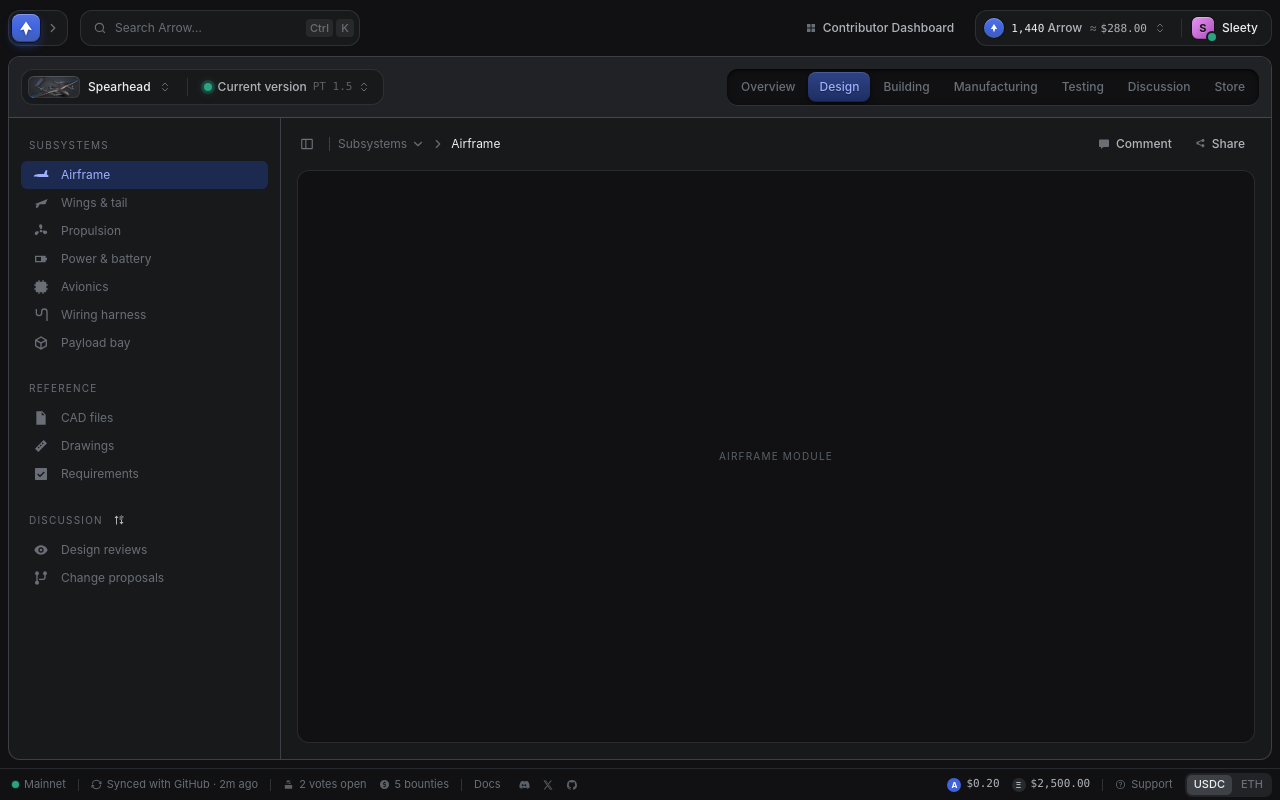
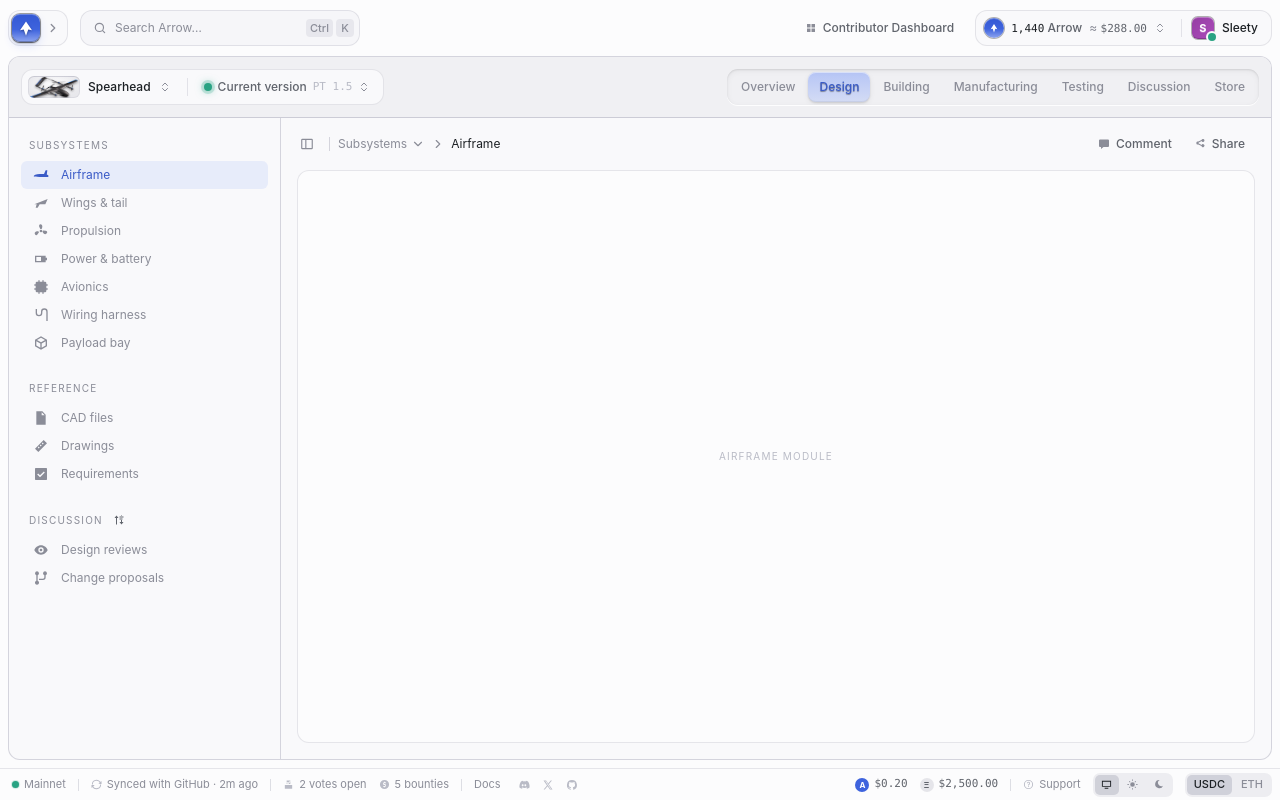
Before and after one commit to Arrow-air/arrow-superapp, a Vue app in the folder prototypes/app-frame/: page /#/spearhead/design/airframe in a window 1280 px wide. Built offline with nearby package versions, Linux system fonts and the light colour scheme.

Commit message:
app-frame: light theme on Radix light scales, system/light/dark switch in the footer

```diff
--- a/prototypes/app-frame/index.html
+++ b/prototypes/app-frame/index.html
@@ -4,6 +4,11 @@
     <meta charset="UTF-8" />
     <meta name="viewport" content="width=device-width, initial-scale=1.0" />
     <title>Arrow</title>
+    <script>
+      // Apply the saved theme before first paint so there's no flash.
+      try { document.documentElement.dataset.theme = localStorage.getItem('arrow.theme') || 'system'; }
+      catch { document.documentElement.dataset.theme = 'system'; }
+    </script>
   </head>
   <body>
     <div id="app"></div>
--- a/prototypes/app-frame/src/frame/AppFooter.vue
+++ b/prototypes/app-frame/src/frame/AppFooter.vue
@@ -2,6 +2,14 @@
 import Icon from './Icon.vue';
 import { dao, formatMoney, network, quote, quoteValue, sync, type Quote, USDC_PER_ETH } from './account';
 import { socials } from './links';
+import { theme, type Theme } from './theme';
+import type { IconName } from './icons';
+
+const themes: { id: Theme; label: string; icon: IconName }[] = [
+  { id: 'system', label: 'System', icon: 'monitor' },
+  { id: 'light', label: 'Light', icon: 'sun' },
+  { id: 'dark', label: 'Dark', icon: 'moon' },
+];
 
 // The status bar pinned to the bottom, after OpenSea's footer: network and
 // sync state and live DAO activity on the left; prices, support and the
@@ -44,6 +52,18 @@ const SITE = 'https://arrowair.com';
       </span>
       <span class="sep hide-sm" aria-hidden="true"></span>
       <a class="stat link hide-sm" href="https://discord.com/invite/arrow" target="_blank" rel="noopener"><Icon name="help" :size="11" /> Support</a>
+      <div class="seg icons" role="radiogroup" aria-label="Theme">
+        <button
+          v-for="t in themes"
+          :key="t.id"
+          type="button"
+          role="radio"
+          :aria-checked="theme === t.id"
+          :aria-label="t.label"
+          :title="t.label"
+          @click="theme = t.id"
+        ><Icon :name="t.icon" :size="11" /></button>
+      </div>
       <div class="seg" role="radiogroup" aria-label="Show values in">
         <button
           v-for="q in (['USDC', 'ETH'] as Quote[])"
@@ -149,6 +169,8 @@ const SITE = 'https://arrowair.com';
 }
 .seg button:hover { color: var(--fg-2); }
 .seg button[aria-checked='true'] { background: var(--slate-a5); color: var(--fg); }
+.seg.icons button { width: 24px; padding: 0; display: grid; place-items: center; }
+.seg.icons button :deep(svg) { color: inherit; }
 .link:focus-visible, .socials a:focus-visible, .seg button:focus-visible { outline: none; box-shadow: 0 0 0 2px var(--focus-ring); border-radius: 5px; }
 
 @media (max-width: 1279px) { .hide-md { display: none; } }
--- a/prototypes/app-frame/src/frame/icons.ts
+++ b/prototypes/app-frame/src/frame/icons.ts
@@ -61,6 +61,9 @@ export const icons = {
   'sync': 'M12 4a8 8 0 0 1 7.4 5H17v2h6V5h-2v2.3A10 10 0 0 0 2 12h2a8 8 0 0 1 8-8Zm8 8a8 8 0 0 1-15.4 3H7v-2H1v6h2v-2.3A10 10 0 0 0 22 12Z',
   'vote': 'M4 13h16v8H4Zm4-10h8v8H8Zm1.3 3.7L11 8.4l3.7-3.7 1.4 1.4-5.1 5.1-3.1-3.1Z',
   'help': 'M12 2a10 10 0 1 1 0 20 10 10 0 0 1 0-20Zm0 2a8 8 0 1 0 0 16 8 8 0 0 0 0-16Zm-1 11h2v2h-2Zm1-9a3.5 3.5 0 0 1 1.8 6.5c-.6.4-.8.7-.8 1.5h-2c0-1.6.6-2.4 1.7-3.1A1.5 1.5 0 1 0 10.5 9.5h-2A3.5 3.5 0 0 1 12 6Z',
+  sun: 'M12 7a5 5 0 1 1 0 10 5 5 0 0 1 0-10Zm-1-6h2v3h-2Zm0 19h2v3h-2ZM1 11h3v2H1Zm19 0h3v2h-3ZM4.2 5.6l1.4-1.4 2.1 2.1-1.4 1.4Zm12.1 12.1 1.4-1.4 2.1 2.1-1.4 1.4ZM4.2 18.4l2.1-2.1 1.4 1.4-2.1 2.1Zm12.1-12.1 2.1-2.1 1.4 1.4-2.1 2.1Z',
+  moon: 'M14.5 2A9 9 0 1 0 22 14.5 7 7 0 0 1 14.5 2Z',
+  monitor: 'M2 4h20v13H2Zm2 2v9h16V6ZM8 19h8v2H8Z',
 } as const;
 
 export type IconName = keyof typeof icons;
--- /dev/null
+++ b/prototypes/app-frame/src/frame/theme.ts
@@ -0,0 +1,17 @@
+import { ref, watch } from 'vue';
+
+// Colour theme: follow the OS, or force light or dark. Stored per viewer and
+// applied as data-theme on <html>; index.html applies it before first paint.
+export type Theme = 'system' | 'light' | 'dark';
+const KEY = 'arrow.theme';
+const read = (): Theme => {
+  try {
+    const t = localStorage.getItem(KEY);
+    return t === 'light' || t === 'dark' ? t : 'system';
+  } catch { return 'system'; }
+};
+export const theme = ref<Theme>(read());
+watch(theme, (t) => {
+  document.documentElement.dataset.theme = t;
+  try { localStorage.setItem(KEY, t); } catch { /* storage unavailable */ }
+}, { immediate: true });
--- a/prototypes/app-frame/src/styles/tokens.css
+++ b/prototypes/app-frame/src/styles/tokens.css
@@ -3,7 +3,8 @@
    links and the active state, Jade for success, Sky and Amber for
    version status, Plum for the avatar, Red for
    errors. Components only read the semantic tokens at the bottom, so
-   restyling happens in this file only. The concept is dark-only for now. */
+   restyling happens in this file only. Dark is the default; the light theme
+   is at the bottom of this file. */
 
 :root {
   color-scheme: dark;
@@ -83,7 +84,7 @@
     0 0 0 1px rgb(0 0 0 / 0.35),
     0 1px 2px rgb(0 0 0 / 0.5),
     0 4px 10px var(--indigo-a4);
-  --brand-fg: var(--slate-12);
+  --brand-fg: #ffffff;
   /* Surfaces and text on solid brand blue (the Arrow drawer). */
   --brand-panel: var(--indigo-9);
   --on-brand: #ffffff;
@@ -179,3 +180,112 @@
 @media (max-width: 767px) {
   :root { --gutter: 16px; --frame-inset: 0px; }
 }
+
+/* Light theme: the same semantic tokens, pointed at Radix's light scales.
+   Applied when the viewer picks Light, or picks System on a light OS. */
+:root[data-theme='light'] {
+  color-scheme: light;
+  --slate-1: #fcfcfd; --slate-2: #f9f9fb; --slate-3: #f0f0f3; --slate-4: #e8e8ec;
+  --slate-5: #e0e1e6; --slate-6: #d9d9e0; --slate-7: #cdced6; --slate-8: #b9bbc6;
+  --slate-9: #8b8d98; --slate-10: #80838d; --slate-11: #60646c; --slate-12: #1c2024;
+  --slate-a1: #00005503; --slate-a2: #00005506; --slate-a3: #0000330f; --slate-a4: #00002d17;
+  --slate-a5: #0009321f; --slate-a6: #00002f26; --slate-a7: #00062e32; --slate-a8: #00083046;
+  --slate-a9: #00051d74; --slate-a10: #00071b7f; --slate-a11: #0007149f; --slate-a12: #000509e3;
+  --indigo-1: #fdfdfe; --indigo-2: #f7f9ff; --indigo-3: #edf2fe; --indigo-4: #e1e9ff;
+  --indigo-5: #d2deff; --indigo-6: #c1d0ff; --indigo-7: #abbdf9; --indigo-8: #8da4ef;
+  --indigo-9: #3e63dd; --indigo-10: #3358d4; --indigo-11: #3a5bc7; --indigo-12: #1f2d5c;
+  --indigo-a1: #00008002; --indigo-a2: #0040ff08; --indigo-a3: #0047f112; --indigo-a4: #0044ff1e;
+  --indigo-a5: #0044ff2d; --indigo-a6: #003eff3e; --indigo-a7: #0037ed54; --indigo-a8: #0034dc72;
+  --indigo-a9: #0031d2c1; --indigo-a10: #002ec9cc; --indigo-a11: #002bb7c5; --indigo-a12: #001046e0;
+  --jade-1: #fbfefd; --jade-2: #f4fbf7; --jade-3: #e6f7ed; --jade-4: #d6f1e3;
+  --jade-5: #c3e9d7; --jade-6: #acdec8; --jade-7: #8bceb6; --jade-8: #56ba9f;
+  --jade-9: #29a383; --jade-10: #26997b; --jade-11: #208368; --jade-12: #1d3b31;
+  --jade-a1: #00c08004; --jade-a2: #00a3460b; --jade-a3: #00ae4819; --jade-a4: #00a85129;
+  --jade-a5: #00a2553c; --jade-a6: #009a5753; --jade-a7: #00945f74; --jade-a8: #00976ea9;
+  --jade-a9: #00916bd6; --jade-a10: #008764d9; --jade-a11: #007152df; --jade-a12: #002217e2;
+  --plum-1: #fefcff; --plum-2: #fdf7fd; --plum-3: #fbebfb; --plum-4: #f7def8;
+  --plum-5: #f2d1f3; --plum-6: #e9c2ec; --plum-7: #deade3; --plum-8: #cf91d8;
+  --plum-9: #ab4aba; --plum-10: #a144af; --plum-11: #953ea3; --plum-12: #53195d;
+  --red-1: #fffcfc; --red-2: #fff7f7; --red-3: #feebec; --red-4: #ffdbdc;
+  --red-5: #ffcdce; --red-6: #fdbdbe; --red-7: #f4a9aa; --red-8: #eb8e90;
+  --red-9: #e5484d; --red-10: #dc3e42; --red-11: #ce2c31; --red-12: #641723;
+  --red-a1: #ff000003; --red-a2: #ff000008; --red-a3: #f3000d14; --red-a4: #ff000824;
+  --red-a5: #ff000632; --red-a6: #f8000442; --red-a7: #df000356; --red-a8: #d2000571;
+  --red-a9: #db0007b7; --red-a10: #d10005c1; --red-a11: #c40006d3; --red-a12: #55000de8;
+  --amber-1: #fefdfb; --amber-2: #fefbe9; --amber-3: #fff7c2; --amber-4: #ffee9c;
+  --amber-5: #fbe577; --amber-6: #f3d673; --amber-7: #e9c162; --amber-8: #e2a336;
+  --amber-9: #ffc53d; --amber-10: #ffba18; --amber-11: #ab6400; --amber-12: #4f3422;
+  --sky-1: #f9feff; --sky-2: #f1fafd; --sky-3: #e1f6fd; --sky-4: #d1f0fa;
+  --sky-5: #bee7f5; --sky-6: #a9daed; --sky-7: #8dcae3; --sky-8: #60b3d7;
+  --sky-9: #7ce2fe; --sky-10: #74daf8; --sky-11: #00749e; --sky-12: #1d3e56;
+
+  /* Light-specific tuning: softer shadows and depth, a light pool behind renders. */
+  --overlay: rgb(0 0 0 / 0.28);
+  --shadow: 0 12px 32px rgb(0 0 0 / 0.14);
+  --thumb-bg: radial-gradient(ellipse at 50% 40%, #ffffff, var(--slate-4) 75%);
+  --tabs-track: var(--slate-3);
+  --tabs-track-shadow:
+    inset 0 1px 2px rgb(0 0 0 / 0.1),
+    inset 0 2px 6px rgb(0 0 0 / 0.05),
+    0 1px 0 rgb(255 255 255 / 0.9);
+  --tabs-indicator-shadow:
+    inset 0 1px 0 rgb(255 255 255 / 0.5),
+    inset 0 -1px 0 rgb(0 0 0 / 0.06),
+    0 1px 2px rgb(0 0 0 / 0.12),
+    0 2px 6px rgb(0 0 0 / 0.06);
+  --status-upcoming: var(--sky-11);
+}
+@media (prefers-color-scheme: light) {
+  :root[data-theme='system'] {
+    color-scheme: light;
+    --slate-1: #fcfcfd; --slate-2: #f9f9fb; --slate-3: #f0f0f3; --slate-4: #e8e8ec;
+    --slate-5: #e0e1e6; --slate-6: #d9d9e0; --slate-7: #cdced6; --slate-8: #b9bbc6;
+    --slate-9: #8b8d98; --slate-10: #80838d; --slate-11: #60646c; --slate-12: #1c2024;
+    --slate-a1: #00005503; --slate-a2: #00005506; --slate-a3: #0000330f; --slate-a4: #00002d17;
+    --slate-a5: #0009321f; --slate-a6: #00002f26; --slate-a7: #00062e32; --slate-a8: #00083046;
+    --slate-a9: #00051d74; --slate-a10: #00071b7f; --slate-a11: #0007149f; --slate-a12: #000509e3;
+    --indigo-1: #fdfdfe; --indigo-2: #f7f9ff; --indigo-3: #edf2fe; --indigo-4: #e1e9ff;
+    --indigo-5: #d2deff; --indigo-6: #c1d0ff; --indigo-7: #abbdf9; --indigo-8: #8da4ef;
+    --indigo-9: #3e63dd; --indigo-10: #3358d4; --indigo-11: #3a5bc7; --indigo-12: #1f2d5c;
+    --indigo-a1: #00008002; --indigo-a2: #0040ff08; --indigo-a3: #0047f112; --indigo-a4: #0044ff1e;
+    --indigo-a5: #0044ff2d; --indigo-a6: #003eff3e; --indigo-a7: #0037ed54; --indigo-a8: #0034dc72;
+    --indigo-a9: #0031d2c1; --indigo-a10: #002ec9cc; --indigo-a11: #002bb7c5; --indigo-a12: #001046e0;
+    --jade-1: #fbfefd; --jade-2: #f4fbf7; --jade-3: #e6f7ed; --jade-4: #d6f1e3;
+    --jade-5: #c3e9d7; --jade-6: #acdec8; --jade-7: #8bceb6; --jade-8: #56ba9f;
+    --jade-9: #29a383; --jade-10: #26997b; --jade-11: #208368; --jade-12: #1d3b31;
+    --jade-a1: #00c08004; --jade-a2: #00a3460b; --jade-a3: #00ae4819; --jade-a4: #00a85129;
+    --jade-a5: #00a2553c; --jade-a6: #009a5753; --jade-a7: #00945f74; --jade-a8: #00976ea9;
+    --jade-a9: #00916bd6; --jade-a10: #008764d9; --jade-a11: #007152df; --jade-a12: #002217e2;
+    --plum-1: #fefcff; --plum-2: #fdf7fd; --plum-3: #fbebfb; --plum-4: #f7def8;
+    --plum-5: #f2d1f3; --plum-6: #e9c2ec; --plum-7: #deade3; --plum-8: #cf91d8;
+    --plum-9: #ab4aba; --plum-10: #a144af; --plum-11: #953ea3; --plum-12: #53195d;
+    --red-1: #fffcfc; --red-2: #fff7f7; --red-3: #feebec; --red-4: #ffdbdc;
+    --red-5: #ffcdce; --red-6: #fdbdbe; --red-7: #f4a9aa; --red-8: #eb8e90;
+    --red-9: #e5484d; --red-10: #dc3e42; --red-11: #ce2c31; --red-12: #641723;
+    --red-a1: #ff000003; --red-a2: #ff000008; --red-a3: #f3000d14; --red-a4: #ff000824;
+    --red-a5: #ff000632; --red-a6: #f8000442; --red-a7: #df000356; --red-a8: #d2000571;
+    --red-a9: #db0007b7; --red-a10: #d10005c1; --red-a11: #c40006d3; --red-a12: #55000de8;
+    --amber-1: #fefdfb; --amber-2: #fefbe9; --amber-3: #fff7c2; --amber-4: #ffee9c;
+    --amber-5: #fbe577; --amber-6: #f3d673; --amber-7: #e9c162; --amber-8: #e2a336;
+    --amber-9: #ffc53d; --amber-10: #ffba18; --amber-11: #ab6400; --amber-12: #4f3422;
+    --sky-1: #f9feff; --sky-2: #f1fafd; --sky-3: #e1f6fd; --sky-4: #d1f0fa;
+    --sky-5: #bee7f5; --sky-6: #a9daed; --sky-7: #8dcae3; --sky-8: #60b3d7;
+    --sky-9: #7ce2fe; --sky-10: #74daf8; --sky-11: #00749e; --sky-12: #1d3e56;
+
+    /* Light-specific tuning: softer shadows and depth, a light pool behind renders. */
+    --overlay: rgb(0 0 0 / 0.28);
+    --shadow: 0 12px 32px rgb(0 0 0 / 0.14);
+    --thumb-bg: radial-gradient(ellipse at 50% 40%, #ffffff, var(--slate-4) 75%);
+    --tabs-track: var(--slate-3);
+    --tabs-track-shadow:
+      inset 0 1px 2px rgb(0 0 0 / 0.1),
+      inset 0 2px 6px rgb(0 0 0 / 0.05),
+      0 1px 0 rgb(255 255 255 / 0.9);
+    --tabs-indicator-shadow:
+      inset 0 1px 0 rgb(255 255 255 / 0.5),
+      inset 0 -1px 0 rgb(0 0 0 / 0.06),
+      0 1px 2px rgb(0 0 0 / 0.12),
+      0 2px 6px rgb(0 0 0 / 0.06);
+    --status-upcoming: var(--sky-11);
+  }
+}
```
